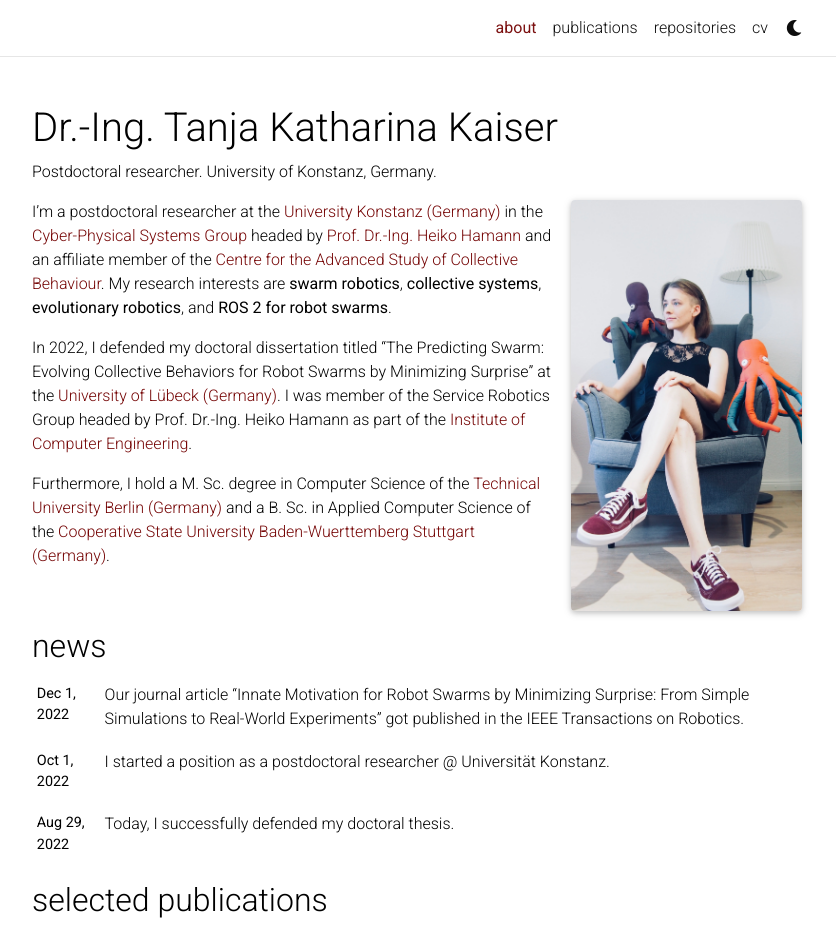
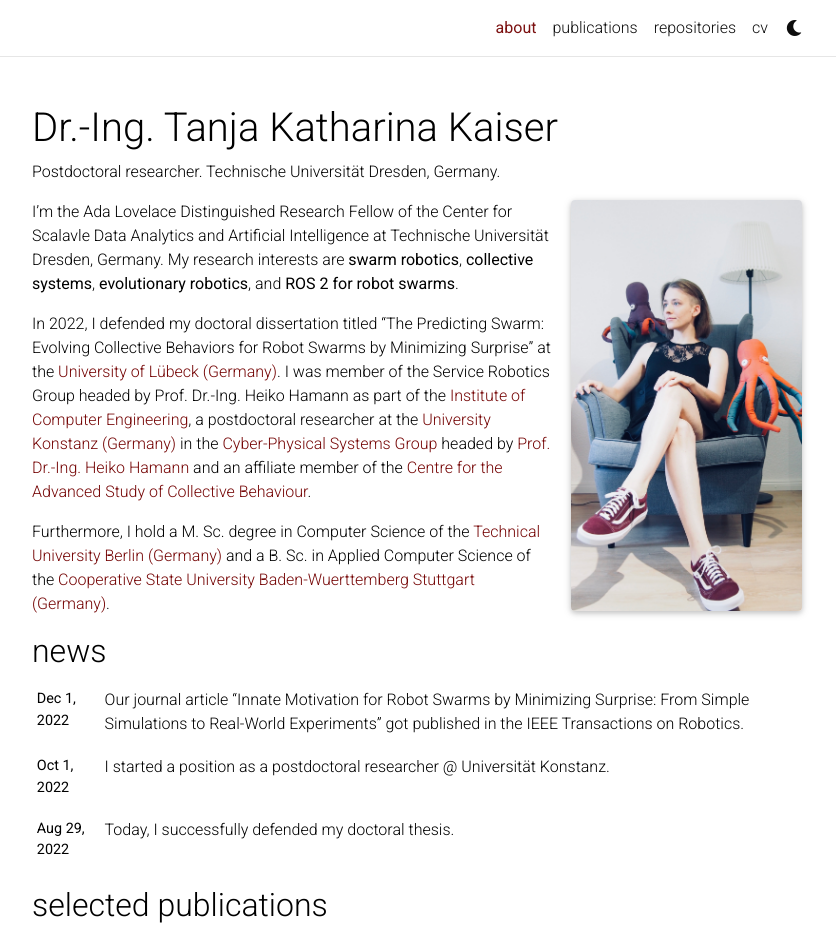
Before and after one commit to msminirobot/msminirobot.github.io, a Jekyll site: the page built from _pages/about.md, in a window 1280 px wide and 1223 px high, cut to the strip 0-947 px from the top of the window. Shown: the whole strip, without its empty margins (223-1059 px from the left). Built offline with Jekyll 4.4.1, drawn with Linux system fonts in a browser that asks for light colours; full-size pictures stand in for the smaller copies a plugin makes; comment, search, counter and statistics services are not loaded; a style sheet for code colours, icons or effects is not loaded.

Commit message:
Update about.md

```diff
--- a/_pages/about.md
+++ b/_pages/about.md
@@ -2,7 +2,7 @@
 layout: about
 title: about
 permalink: /
-subtitle: Postdoctoral researcher. University of Konstanz, Germany.
+subtitle: Postdoctoral researcher. Technische Universität Dresden, Germany.
 
 
 profile:
@@ -18,10 +18,10 @@
 ---
 
 
-I'm a postdoctoral researcher at the <a href="https://www.uni-konstanz.de">University Konstanz (Germany)</a> in the <a href="https://www.cps.uni-konstanz.de">Cyber-Physical Systems Group</a> headed by <a href="http://heikohamann.de">Prof. Dr.-Ing. Heiko Hamann</a> and an affiliate member of the <a href="https://www.exc.uni-konstanz.de/collective-behaviour/">Centre for the Advanced Study of Collective Behaviour</a>.
+I'm the Ada Lovelace Distinguished Research Fellow of the Center for Scalavle Data Analytics and Artificial Intelligence at Technische Universität Dresden, Germany.
 My research interests are <b>swarm robotics</b>, <b>collective systems</b>, <b>evolutionary robotics</b>, and <b>ROS 2 for robot swarms</b>.
 
 In 2022, I defended my doctoral dissertation titled "The Predicting Swarm: Evolving Collective Behaviors for Robot Swarms by Minimizing Surprise" at the <a href="https://www.uni-luebeck.de/">University of Lübeck (Germany)</a>.
-I was member of the Service Robotics Group headed by Prof. Dr.-Ing. Heiko Hamann as part of the <a href="https://www.iti.uni-luebeck.de">Institute of Computer Engineering</a>.
+I was member of the Service Robotics Group headed by Prof. Dr.-Ing. Heiko Hamann as part of the <a href="https://www.iti.uni-luebeck.de">Institute of Computer Engineering</a>, a postdoctoral researcher at the <a href="https://www.uni-konstanz.de">University Konstanz (Germany)</a> in the <a href="https://www.cps.uni-konstanz.de">Cyber-Physical Systems Group</a> headed by <a href="http://heikohamann.de">Prof. Dr.-Ing. Heiko Hamann</a> and an affiliate member of the <a href="https://www.exc.uni-konstanz.de/collective-behaviour/">Centre for the Advanced Study of Collective Behaviour</a>.
 
 Furthermore, I hold a M. Sc. degree in Computer Science of the <a href="https://www.tu-berlin.de">Technical University Berlin (Germany)</a> and a B. Sc. in Applied Computer Science of the <a href="https://www.dhbw-stuttgart.de">Cooperative State University Baden-Wuerttemberg Stuttgart (Germany)</a>.
```
